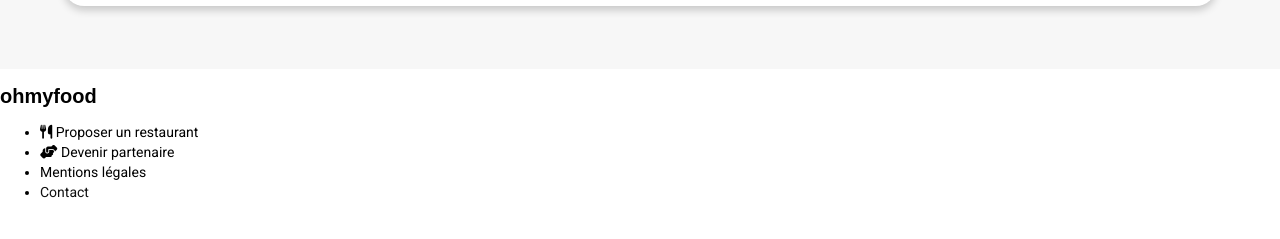
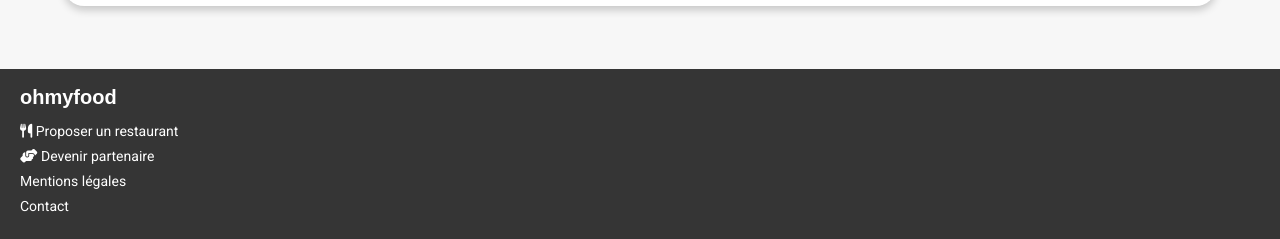
Before and after one commit to OumarYanni/oh-my-food, a website: page index.html in a window 1280 px wide. Shown: the part 1962-2201 px from the top of the page. Before the commit the page ends 2178 px from the top, so only its background shows below. Drawn offline with nearby package versions, Linux system fonts and the light colour scheme; a web font is replaced by a local one.

Commit message:
Ajout footer

```diff
--- /dev/null
+++ b/sass/layouts/_footer.scss
@@ -0,0 +1,31 @@
+footer {
+  background-color: $colour-footer;
+  height: 170px;
+  display: flex;
+  flex-direction: column;
+  justify-content: center;
+  align-items: flex-start;
+
+  h2 {
+    margin: 0;
+    padding: 0px 0px 0 20px;
+    color: $colour-white;
+  }
+
+  ul {
+    margin-bottom: 0px;
+    list-style: none;
+    padding: 0 20px;
+    color: $colour-white;
+  }
+
+  li {
+    padding-bottom: 5px;
+  }
+
+  a {
+    color: $colour-white;
+  }
+}
+
+/*Delete footer container*/
--- a/sass/main.scss
+++ b/sass/main.scss
@@ -15,6 +15,7 @@
 @import "./layouts/header";
 @import "./layouts/nav";
 @import "./layouts/card";
+@import "./layouts/footer";
 
 @import "./pages/home";
 @import "./pages/menu_la-palette-du-gout";
```
Also changed, not shown: public/css/style.css, 1 other file.
